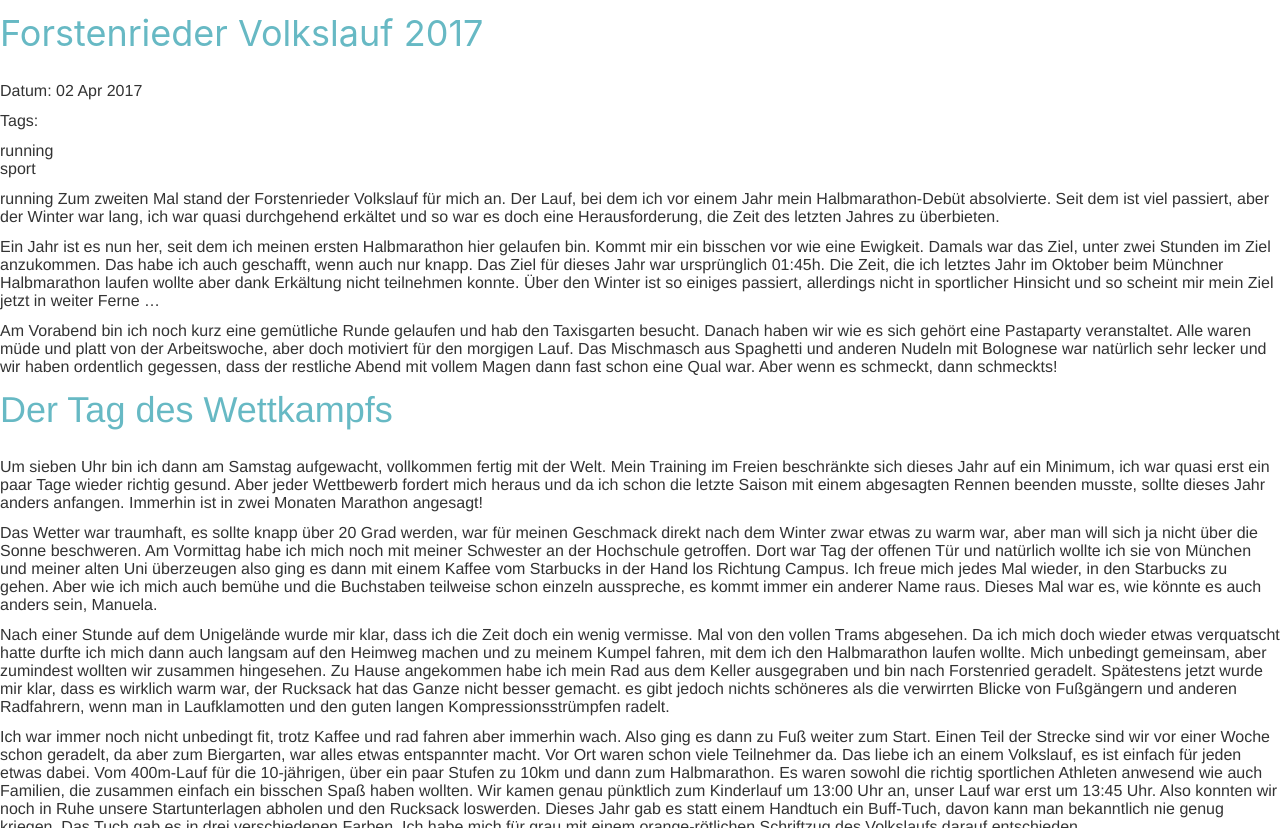
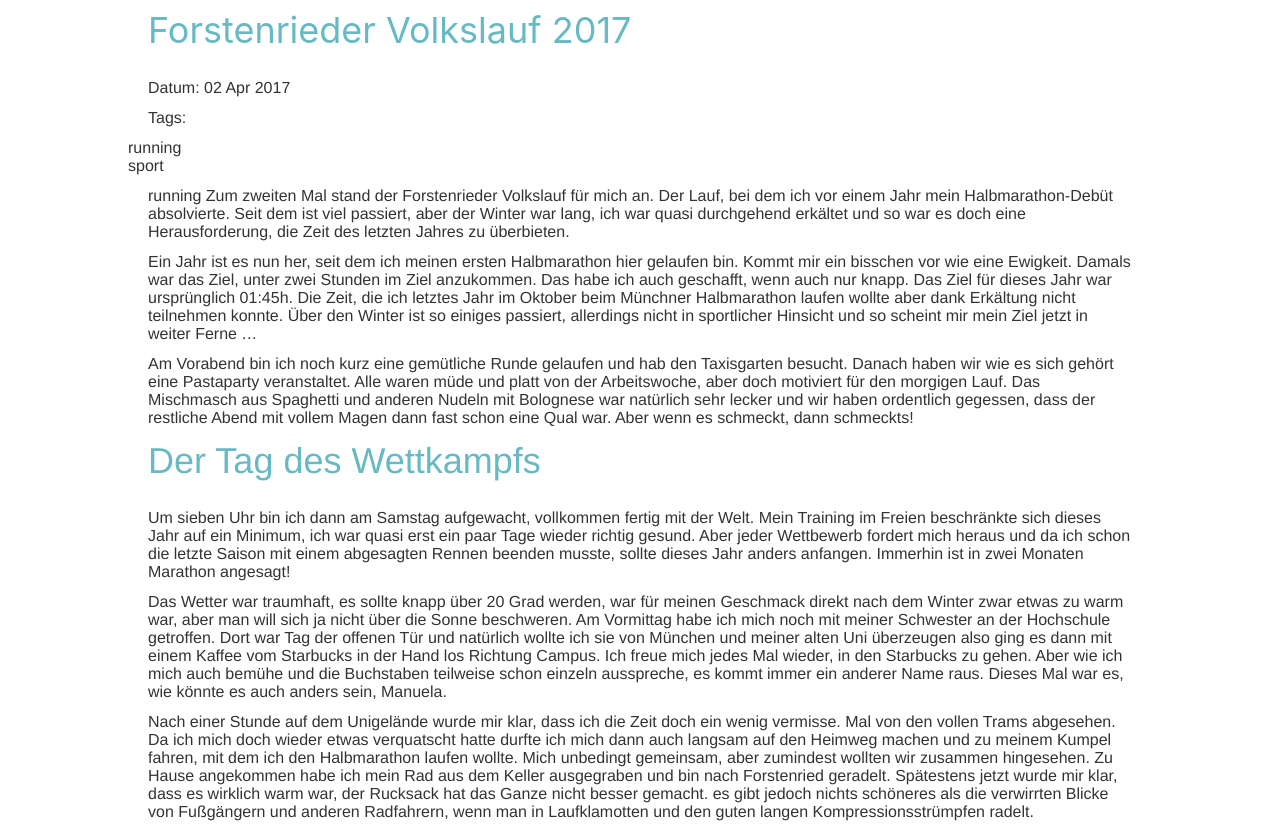
Before and after one commit to schaechinger/schaechinger.github.io, a Jekyll site: the page built from _posts/2017-04-02-forstenrieder-volkslauf.md, in a window 1280 px wide. Shown: the part 373-1201 px from the top of the page. Built offline with Jekyll 4.4.1, drawn with Linux system fonts in a browser that asks for light colours; some web fonts are replaced; grey boxes are pictures that could not be loaded.

Commit message:
post image styles

```diff
--- a/_layouts/post.html
+++ b/_layouts/post.html
@@ -3,13 +3,15 @@ layout: default
 ---
 <div class="post">
   <div class="post-header post-image" style="background-image:url(https://www.schaechinger.com/img{{ page.url }}/header.jpg);background-position:{{ page.imagePosition | default: 'center' }}">
-    <div class="post-info">
-      <div class="location">
+    <div class="post-header-bg">
+      <div class="post-location">
         <p>{{ page.location }}</p>
       </div>
     </div>
   </div>
   <img src="https://www.schaechinger.com/img{{ page.url }}/header-thumb.jpg" style="display:none"/>
+
+  <div class="post-info">
     <h1>{{ page.title }}</h1>
     <p class="meta meta-date">Datum: {{ page.date | date_to_string }}</p>
     <p class="meta meta-tags">Tags:
@@ -24,13 +26,16 @@ layout: default
     <p class="excerpt">
       {{ page.category }} {{ page.excerpt }}
     </p>
+  </div>
 
-  <div class="content">
+  <div class="post-content">
     {{ content }}
   </div>
 
-  <div class="share">
+  <div class="post-share">
     <h2>Post teilen</h2>
+    <p>
       <a href="{{ page.id }}">ID: {{ page.shortkey }}</a>
+    </p>
   </div>
 </div>
--- a/_sass/layouts/base/_body.scss
+++ b/_sass/layouts/base/_body.scss
@@ -14,7 +14,6 @@ body {
   > h4,
   > h5,
   > h6 {
-    margin-left: 1.25rem;
-    margin-right: 1.25rem;
+    @include column-margin;
   }
 }
--- a/_sass/layouts/blog/_post.scss
+++ b/_sass/layouts/blog/_post.scss
@@ -5,13 +5,14 @@
       padding-top: 20rem;
     }
 
-    .post-info {
+    .post-header-bg {
       background-color: rgba(255, 255, 255, 0.65);
 
       .post-location {
         @include outer-container;
 
         p {
+          @include column-margin;
           font-size: 0.875rem;
           text-align: right;
           text-transform: uppercase;
@@ -19,4 +20,50 @@
       }
     }
   }
+
+  .post-content {
+    > p,
+    > h1,
+    > h2,
+    > h3,
+    > h4,
+    > h5,
+    > h6 {
+      @include outer-container;
+      padding-left: 1.25rem;
+      padding-right: 1.25rem;
+    }
+
+    > .post-image {
+      @include background-image;
+      background-position: 50%;
+      height: 20rem;
+
+      &:not(.post-image--fullsize) {
+        @include outer-container;
+      }
+
+      p {
+        color: $gray-dark;
+        font-size: 0.75rem;
+        margin-top: 0.25rem;
+        text-align: center;
+      }
+    }
+  }
+
+  .post-info,
+  .post-share {
+    @include outer-container;
+
+    > p,
+    > h1,
+    > h2,
+    > h3,
+    > h4,
+    > h5,
+    > h6 {
+      @include column-margin;
+    }
+  }
 }
--- a/_sass/partials/_grid.scss
+++ b/_sass/partials/_grid.scss
@@ -3,6 +3,11 @@
   margin-left: auto;
   margin-right: auto;
   max-width: 64rem;
+}
+
+@mixin column-margin {
+  margin-left: 1.25rem;
+  margin-right: 1.25rem;
 }
 
 $grid-tablet: (
```
Lines whose indentation alone changed are shown as unchanged.
